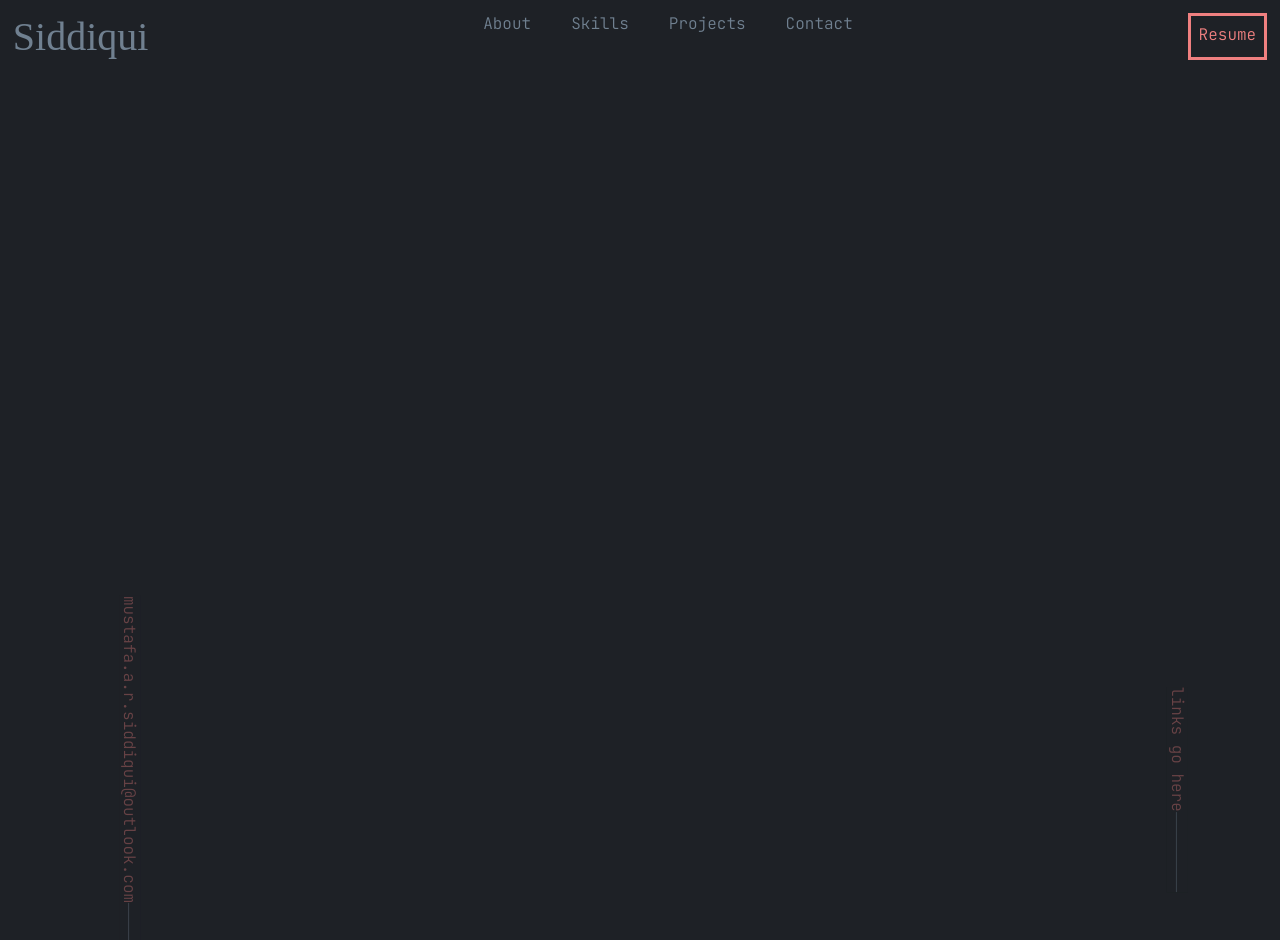
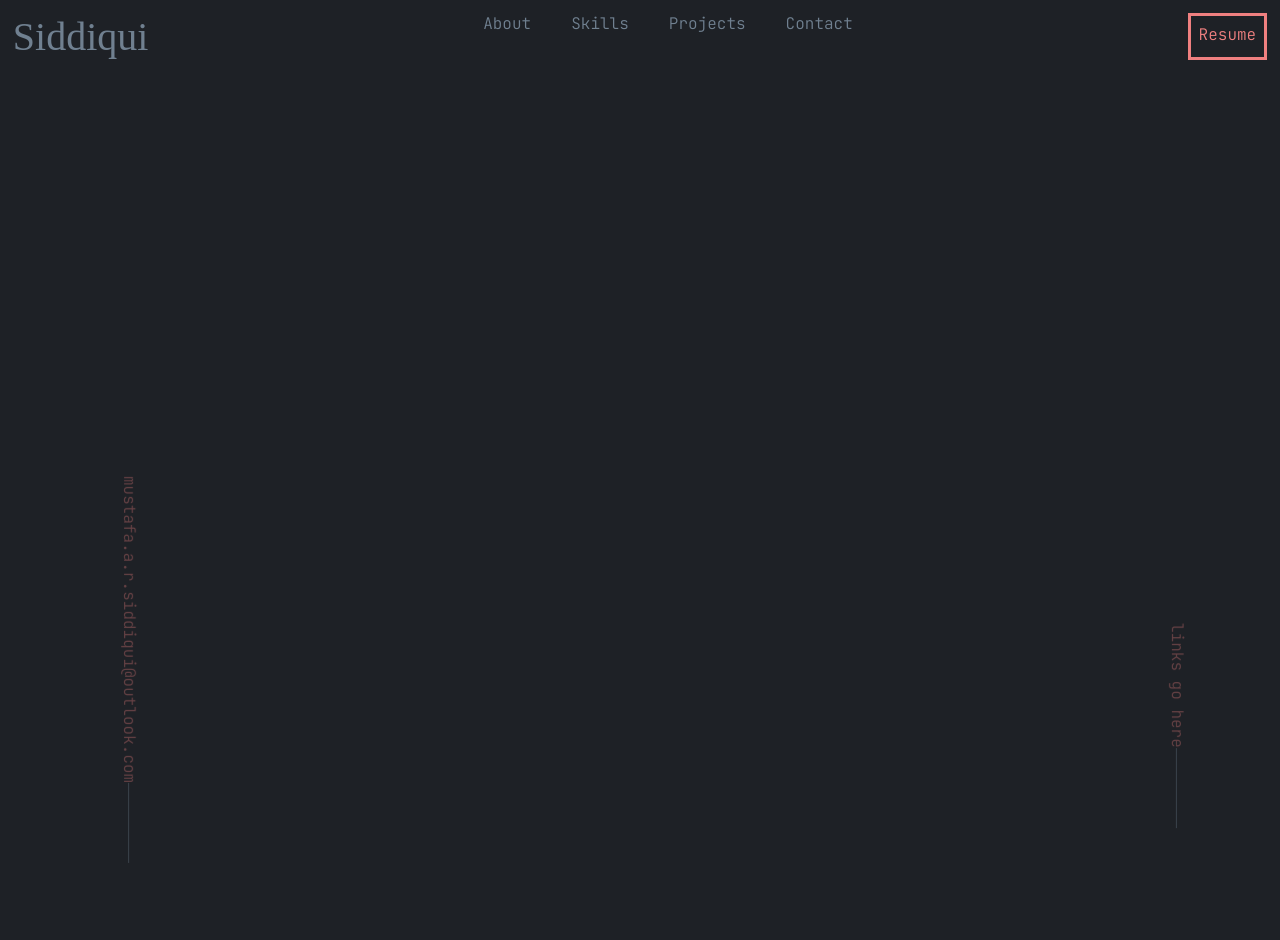
Before and after one commit to mush1e/Personal_portfolio, a React (Create React App) app: page / in a window 1280 px wide. Shown: the top 940 px of the page. After the commit the page ends 800 px from the top, so only its background shows below. Built offline with nearby package versions, Linux system fonts and the light colour scheme; a web font is replaced by a local one.

Commit message:
minor updates

```diff
--- a/src/styles/footer.css
+++ b/src/styles/footer.css
@@ -1,17 +1,15 @@
 .email--footer-div{
-    position: absolute;
-    bottom: 0;
-    transform: translateY(-100%);
+    position:  fixed;
     transform: rotate(90deg);
+    bottom: 15vh;
     left: -5%;
 }
 .icon--footer-div{
     top: auto;
-    position: absolute;
+    position: fixed;
+    transform: rotate(90deg);
     right: 0%;
-    bottom: 0%;
-    transform: translateY(-100%);
-    transform: rotate(90deg);
+    bottom: 8vh
 }
 
 text {
```
